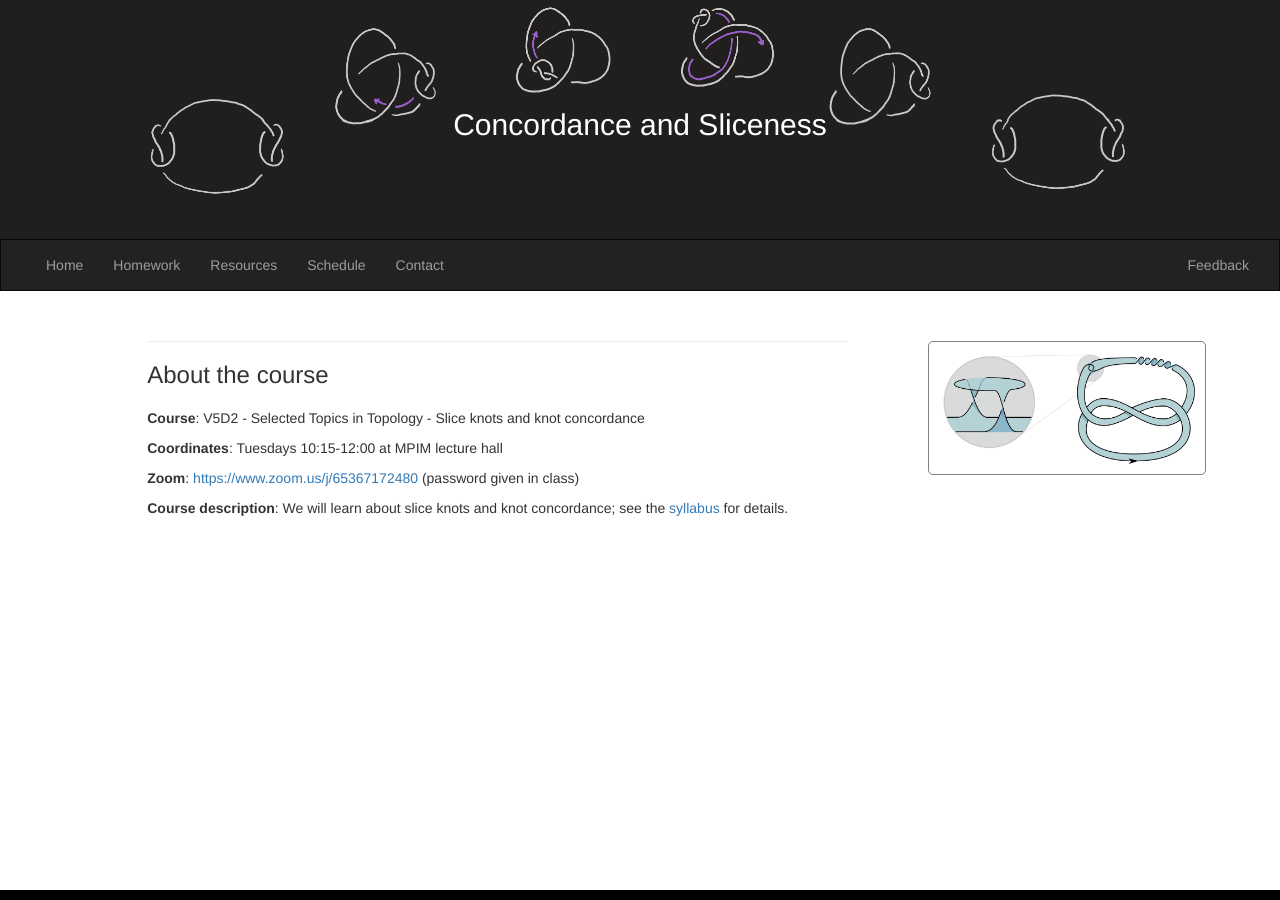
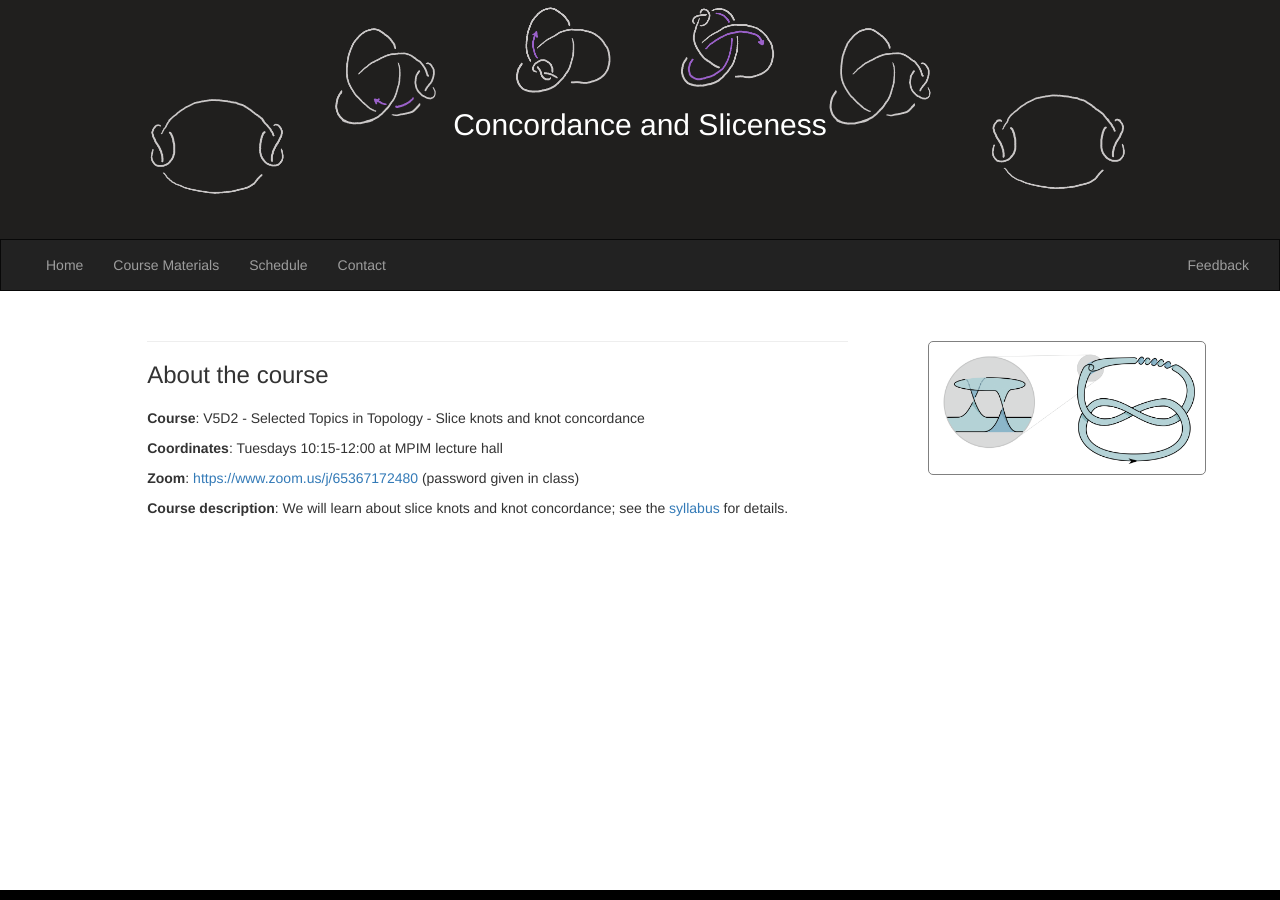
Before and after one commit to imsundberg/concordance, a Jekyll site: the page built from README.md, in a window 1280 px wide. Built offline with Jekyll 4.4.1, drawn with Linux system fonts in a browser that asks for light colours; our own code applies the rules of GitHub Pages for plain Markdown files.

Commit message:
Update navbar.html

```diff
--- a/_includes/navbar.html
+++ b/_includes/navbar.html
@@ -12,8 +12,7 @@
 		<div class="collapse navbar-collapse" id="myNavbar">
 			<ul class="nav navbar-nav">
 				<li><a href="https://imsundberg.github.io/concordance/">Home</a></li>
-				<li><a href="https://imsundberg.github.io/concordance/homework/">Homework</a></li>
-				<li><a href="https://imsundberg.github.io/concordance/resources/">Resources</a></li>
+				<li><a href="https://imsundberg.github.io/concordance/resources/">Course Materials</a></li>
 				<li><a href="https://imsundberg.github.io/concordance/schedule/">Schedule</a></li>
 				<li><a href="https://imsundberg.github.io/concordance/contact/">Contact</a></li>
 			</ul>
```
